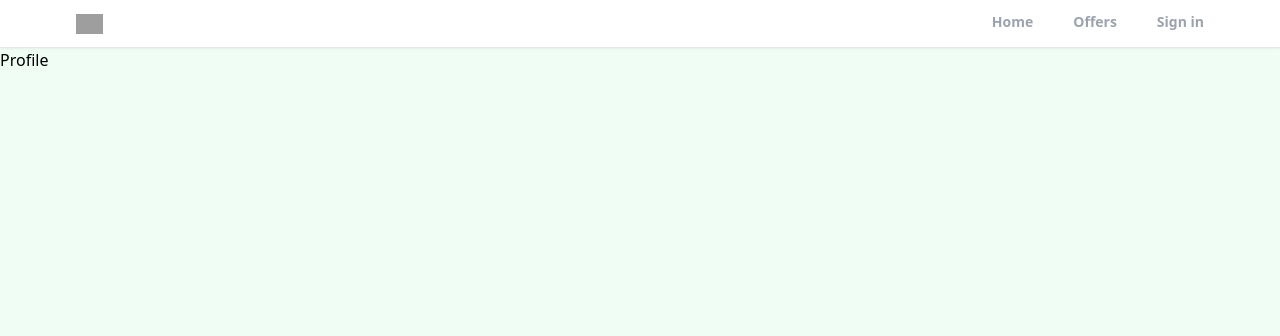
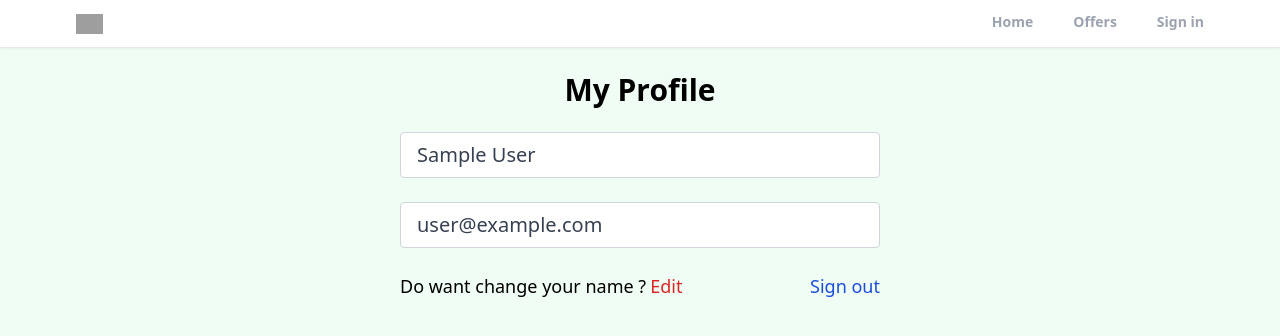
Before and after one commit to Isaia-mhd/realtor-clone-react, a React (Create React App) app: page /profile in a window 1280 px wide. Shown: the top 336 px of the page. Built offline with nearby package versions, Linux system fonts and the light colour scheme; no server answers; sample sign-in values are in the browser's storage; grey boxes are pictures that could not be loaded.

Commit message:
Until the profile page and with the signout and edit function

```diff
--- a/src/App.js
+++ b/src/App.js
@@ -8,6 +8,7 @@ import ForgotPassword from "./pages/ForgotPassword";
 import Header from "./components/Header";
 import { ToastContainer } from "react-toastify";
 import 'react-toastify/dist/ReactToastify.css';
+import PrivateRoute from "./components/PrivateRoute";
 function App() {
   return (
     <>
@@ -15,7 +16,9 @@ function App() {
         <Header/>
         <Routes>
             <Route path="/" element={<Home/>} />
-            <Route path="/profile" element={<Profile/>} />
+            <Route path="/profile" element={<PrivateRoute/>}>
+              <Route path="/profile" element={<Profile/>} />
+            </Route>
             <Route path="/offers" element={<Offers/>} />
             <Route path="/sign-in" element={<SignIn/>} />
             <Route path="/sign-up" element={<SignUp/>} />
--- /dev/null
+++ b/src/components/PrivateRoute.jsx
@@ -0,0 +1,11 @@
+import React from 'react'
+import { Navigate, Outlet } from 'react-router'
+import {useAuthStatus} from '../hooks/useAuthStatus'
+
+export default function PrivateRoute() {
+    const {loggedIn, checkingStatus} = useAuthStatus();
+    if(checkingStatus){
+      return <h3>Loading...</h3>
+    }
+    return loggedIn ? <Outlet/> : <Navigate to ="/sign-in"/>
+}
--- /dev/null
+++ b/src/hooks/useAuthStatus.jsx
@@ -0,0 +1,19 @@
+import { getAuth, onAuthStateChanged } from 'firebase/auth'
+import React, { useEffect, useState } from 'react'
+
+export function useAuthStatus() {
+    const [loggedIn, setLoggedIn] = useState(false)
+    const [checkingStatus, setCheckingStatus] = useState(true)
+
+    // ASK firebase if the User is authenticated
+    useEffect(() => {
+        const auth = getAuth()
+        onAuthStateChanged(auth, (user) =>{
+            if(user){
+                setLoggedIn(true)
+            }
+            setCheckingStatus(false)
+        });
+    }, [])
+    return {loggedIn, checkingStatus}
+}
--- a/src/pages/Profile.jsx
+++ b/src/pages/Profile.jsx
@@ -1,7 +1,74 @@
-import React from 'react'
+import React, { useState } from 'react'
+import { getAuth, updateProfile } from 'firebase/auth';
+import { useNavigate } from 'react-router';
+import { toast } from 'react-toastify';
+import { doc, updateDoc } from 'firebase/firestore';
+import {db} from '../firebase'
+export default function Profile() {
+  const navigate = useNavigate()
+  const auth = getAuth()
+  const [changeDetail, setChangeDetail] = useState(false);
+  const [formData, setFormData] = useState({
+    name: auth.currentUser.displayName,
+    email: auth.currentUser.email,
+  });
+  const {name, email} = formData
 
-export default function Profile() {
+  function onChange(e){
+    setFormData((prevState)=>({
+      ...prevState,
+      [e.target.id]: e.target.value,
+    }));
+  }
+  function logOut(){
+    auth.signOut()
+    navigate("/")
+  }
+
+  async function onSubmit(){
+    try {
+      if(auth.currentUser.name !== name){
+        // Update displayName in firebase authentication
+        await updateProfile(auth.currentUser, {
+          displayName: name,
+        });
+
+        // Update the name in Firestore
+        const docRef = doc(db, "users", auth.currentUser.uid)
+
+        await updateDoc(docRef, {name})
+      };
+      toast.success("Profile details Updated")
+
+    } catch (error) {
+      toast.error("Could not update the profile detail")
+    }
+  }
+
   return (
-    <div>Profile</div>
+    <section className='w-full max-w-5xl mx-auto flex flex-col justify-center items-center'>
+      <h1 className='text-center font-bold text-3xl mt-6'>My Profile</h1>
+      <div className='w-full md:w-[50%] px-4 mt-6'>
+        <form>
+          {/* Name input */}
+          <input type="text" name="" id="name" value={name} onChange={onChange} disabled={!changeDetail} className={`w-full px-4 py-2 text-xl text-gray-700 bg-white border-gray-300 rounded transition ease-in-out mb-6 ${changeDetail && 'bg-red-200'}`} />
+
+          {/* Email input */}
+          <input type="email" name="" id="email" value={email} disabled className='w-full px-4 py-2 text-xl text-gray-700 bg-white border-gray-300 rounded transition ease-in-out mb-6' />
+
+          {/* Changing button / Sign out */}
+          <div className='flex justify-between whitespace-nowrap text-sm sm:text-lg mb-6'>
+            <p>
+              Do want change your name ?
+              <span onClick={() => {
+                changeDetail && onSubmit();
+                setChangeDetail((prevState) => !prevState)
+              }} className='px-1 text-red-600 hover:text-red-700 transition ease-in-out cursor-pointer'>{changeDetail ? "Apply change" : "Edit"}</span>
+            </p>
+            <p onClick={logOut} className='text-blue-700 hover:text-blue-800 transition duration-200 ease-in-out cursor-pointer'>Sign out</p>
+          </div>
+        </form>
+      </div>
+    </section>
   )
 }
```
